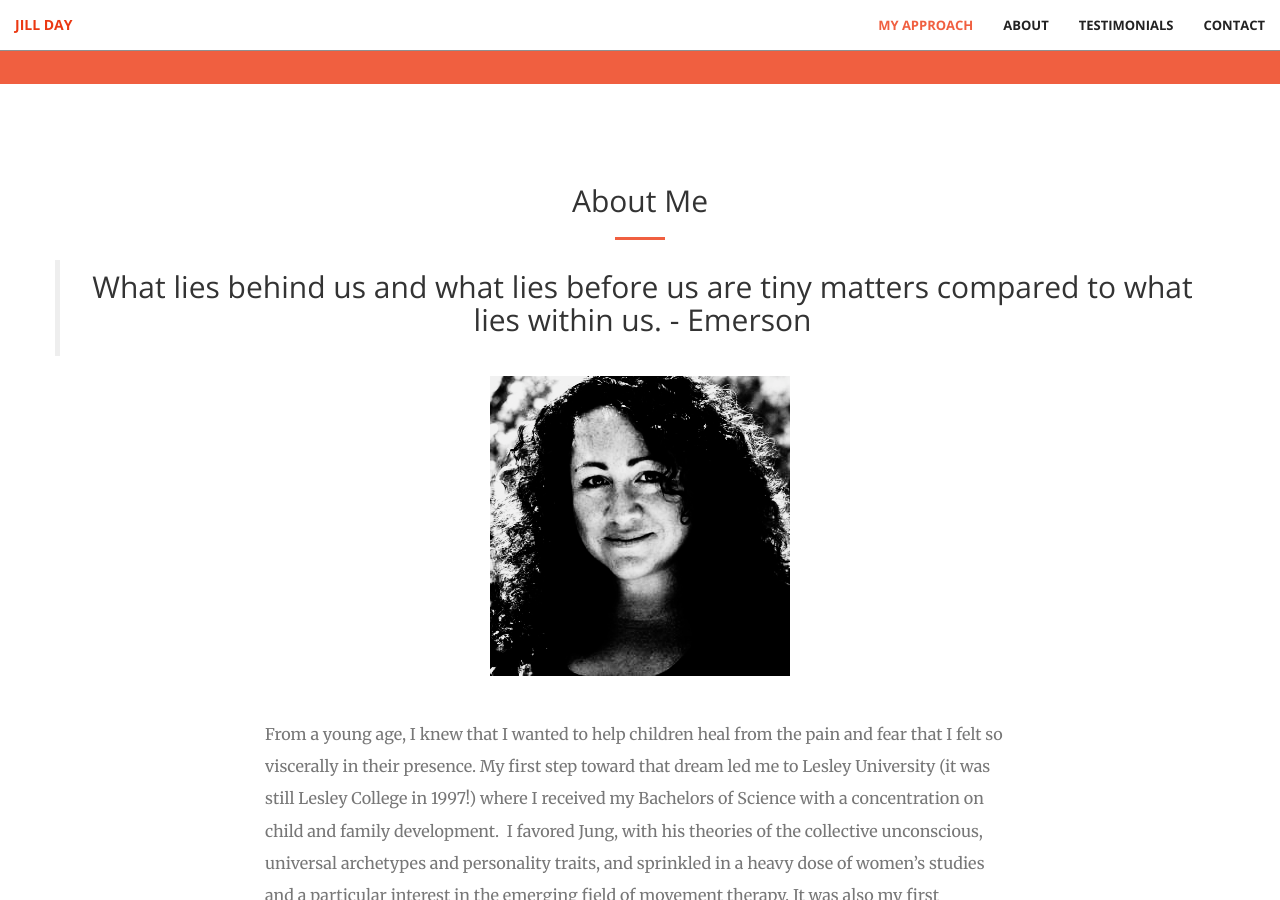
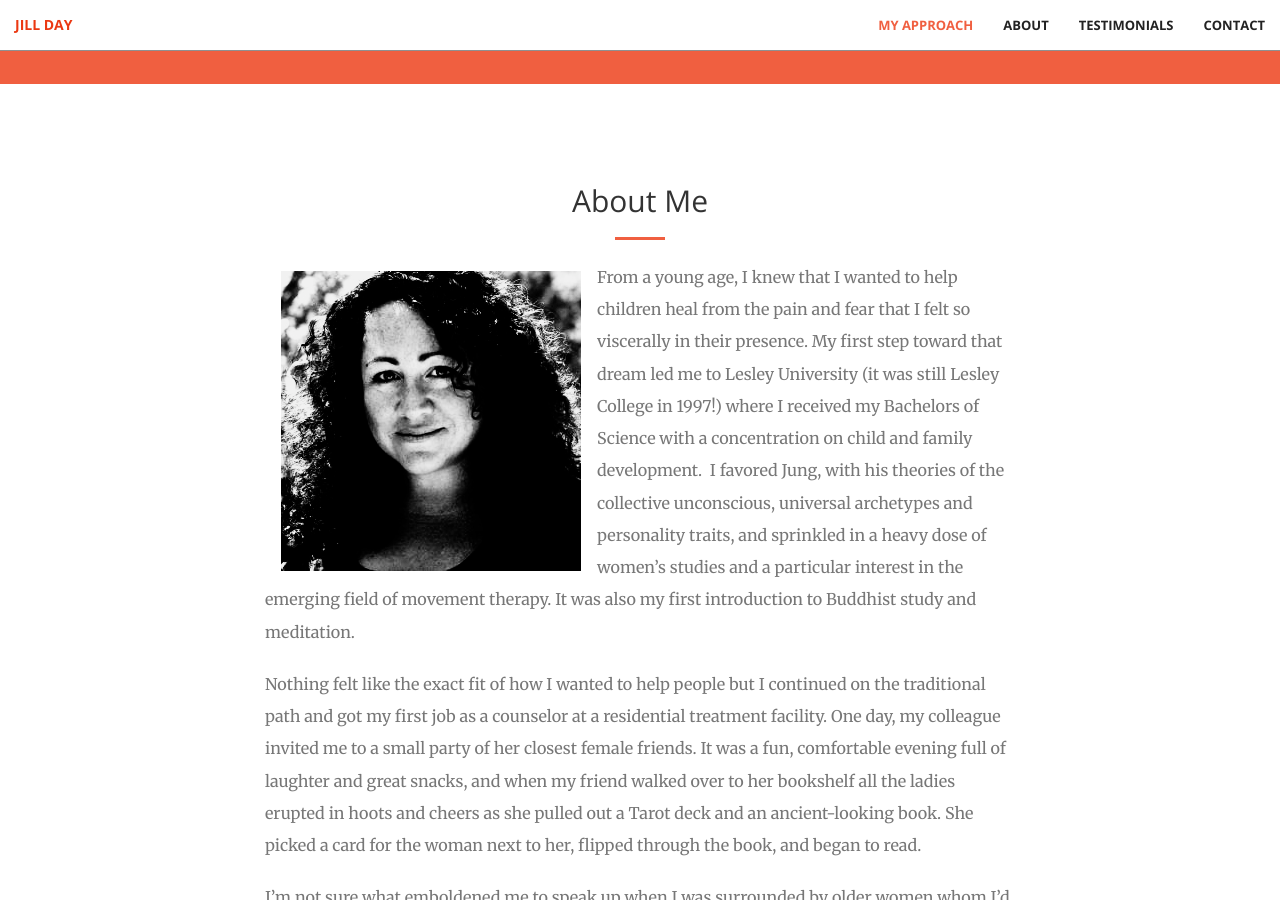
Before and after one commit to audreyshub/jilladay, a Jekyll site: the page built from index.html, in a window 1280 px wide and 900 px high, scrolled down 1557 px. Built offline with Jekyll 4.4.1, drawn with Linux system fonts in a browser that asks for light colours; some of the changed text lies outside the part shown.

Commit message:
wrap text around images

```diff
--- a/_includes/about.html
+++ b/_includes/about.html
@@ -7,18 +7,20 @@
             </div>
         </div>
         <div class="row">
-            <div class="text-center">
-                <blockquote>
-                    <h2 class="section-heading">What lies behind us and what lies before us are tiny matters compared to what lies within us. - Emerson</h2>
-                </blockquote>
-            </div>
+
             <div class="col-lg-8 col-lg-offset-2 text-center">
-                <img src="../img/jill-day.jpg" alt="Jill Day photo" style="margin-bottom: 3em">
+                <!-- <img src="../img/jill-day.jpg" alt="Jill Day photo" style="margin-bottom: 3em"> -->
             </div>
             <div class="col-lg-8 col-lg-offset-2 text-align">
+                <img src="../img/jill-day.jpg" alt="Jill Day photo" align="left" hspace=16 vspace=10 >
                 <p class="text-muted">From a young age, I knew that I wanted to help children heal from the pain and fear that I felt so viscerally in their presence. My first step toward that dream led me to Lesley University (it was still Lesley College in 1997!) where I received my Bachelors of Science with a concentration on child and family development.  I favored Jung, with his theories of the collective unconscious, universal archetypes and personality traits, and sprinkled in a heavy dose of women’s studies and a particular interest in the emerging field of movement therapy. It was also my first introduction to Buddhist study and meditation.</p>
                 <p class="text-muted">Nothing felt like the exact fit of how I wanted to help people but I continued on the traditional path and got my first job as a counselor at a residential treatment facility.  One day, my colleague invited me to a small party of her closest female friends.  It was a fun, comfortable evening full of laughter and great snacks, and when my friend walked over to her bookshelf all the ladies erupted in hoots and cheers as she pulled out a Tarot deck and an ancient-looking book.  She picked a card for the woman next to her, flipped through the book, and began to read.</p>
                 <p class="text-muted">I’m not sure what emboldened me to speak up when I was surrounded by older women whom I’d just met, but before I knew it, I was adding specific details to the vague book passage. My friend’s mouth hung open and she quickly turned to the woman next to her and swore that she had never talked to me about her personal life. I nodded emphatically that it was true. But then my friend turned to me and questioned how I could possibly know the things I did. I shrugged, suddenly self-conscious, and gave my honest answer—I didn’t know, it was just something that I’d always been able to sense about some people, and didn’t know that it wasn’t the norm.  The rest of the women begged me to pull a card for them and give my impressions. A few years later I decided to get some formal training in Tarot at Regina Russell’s Tea Room.</p>
+                <div class="text-center">
+                    <blockquote>
+                        <h2 class="section-heading" style="font-family: 'Sriracha', cursive;">What lies behind us and what lies before us are tiny matters compared to what lies within us. - Emerson</h2>
+                    </blockquote>
+                </div>
                 <p class="text-muted">Did I mention that I got my MFA in creative writing?! I’ll stop the stories now and just bullet out a brief snapshot of my most influential study that informs my current work. You can always ask questions about my background if you have them and I will answer as best I can.</p>
                 <ul>
                     <li class="text-muted">In-depth, long-term work with Lucie McInnes, a practitioner of Barbara Brennan’s School of Healing</li>
@@ -31,7 +33,10 @@
                     <li class="text-muted">Iyengar yoga teacher training with Kim Peralta</li>
                     <li class="text-muted" style="margin-bottom: 20px">In-depth, long-term work with Laurie Hoover, master of SHEN therapy</li>
                 </ul>
-                <p class="text-muted">I’ve also managed to be married for 17 years to a most loving and supportive partner, and we have two fierce  and beautiful girls whom we raise in a home we built ourselves on the coast of Maine. And then there is my joy of a companion, Sylvie the 🐶. </p>
+                <p class="text-muted">I’ve also managed to be married for 17 years to a most loving and supportive partner, and we have two fierce  and beautiful girls whom we raise in a home we built ourselves on the coast of Maine. And then there is my joy of a companion, Sylvie the dog. </p>
+                <div class="col-lg-8 col-lg-offset-2 text-center">
+                    <img src="../img/sylvie-the-dog.jpg" alt="Sylvie the dog photo" >
+                </div>
             </div>
         </div>
     </div>
--- a/_includes/footer.html
+++ b/_includes/footer.html
@@ -2,7 +2,7 @@
     <div class="container">
         <div class="col-lg-12 text-center">
             {% for link in site.footer.links %}
-            <p style="font-size: 1.5rem;font-family: 'Courier Prime', monospace;">Website design by&nbsp<a href="{{ link.url }}" target="_blank" rel="noopener">{{ link.text }}</a></p>
+            <p style="font-size: 1.5rem;font-family: 'Courier Prime', monospace;">Website made by&nbsp<a href="{{ link.url }}" target="_blank" rel="noopener">{{ link.text }}</a></p>
             {% endfor %}
         </div>
     </div>
--- a/_includes/head.html
+++ b/_includes/head.html
@@ -15,6 +15,7 @@
     <link href='https://fonts.googleapis.com/css?family=Open+Sans:300italic,400italic,600italic,700italic,800italic,400,300,600,700,800' rel='stylesheet' type='text/css'>
     <link href='https://fonts.googleapis.com/css?family=Merriweather:400,300,300italic,400italic,700,700italic,900,900italic' rel='stylesheet' type='text/css'>
     <link href="https://fonts.googleapis.com/css?family=Courier+Prime&display=swap" rel="stylesheet">
+    <link href="https://fonts.googleapis.com/css?family=Sriracha&display=swap" rel="stylesheet">
     <link rel="stylesheet" href="font-awesome/css/font-awesome.min.css" type="text/css">
 
     <!-- Plugin CSS -->
--- a/_sass/_base.scss
+++ b/_sass/_base.scss
@@ -74,7 +74,7 @@ aside {
 }
 
 .footer {
-  padding: 20px 15px 10px 15px;
+  padding: 20px 15px 0 15px;
   // background-color: #ffc7b4;
   // border-top: 1px solid #ddd;
   // border-bottom-right-radius: 3px;
```
Also changed, not shown: img/sylvie-the-dog.jpg (added).
